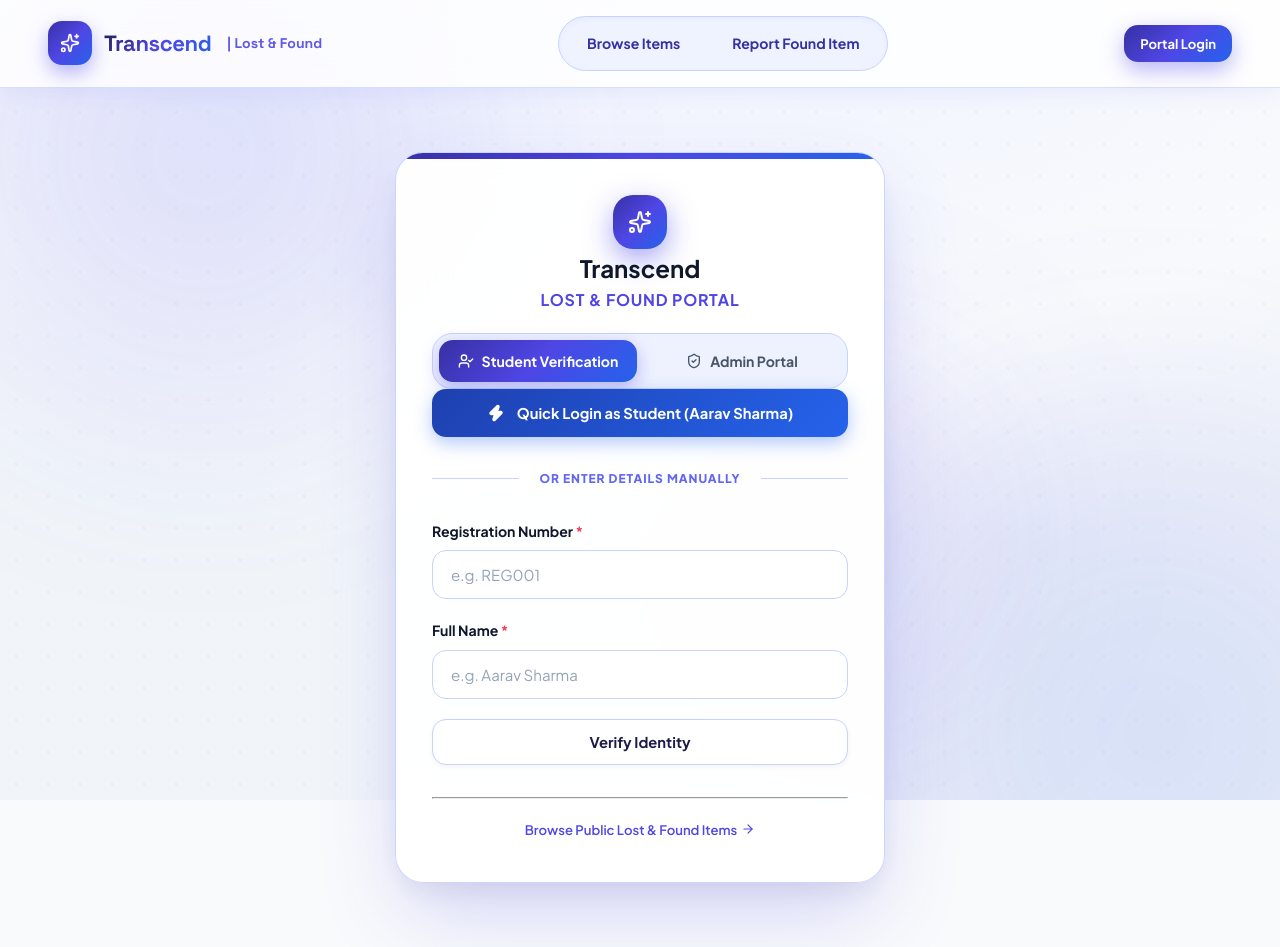
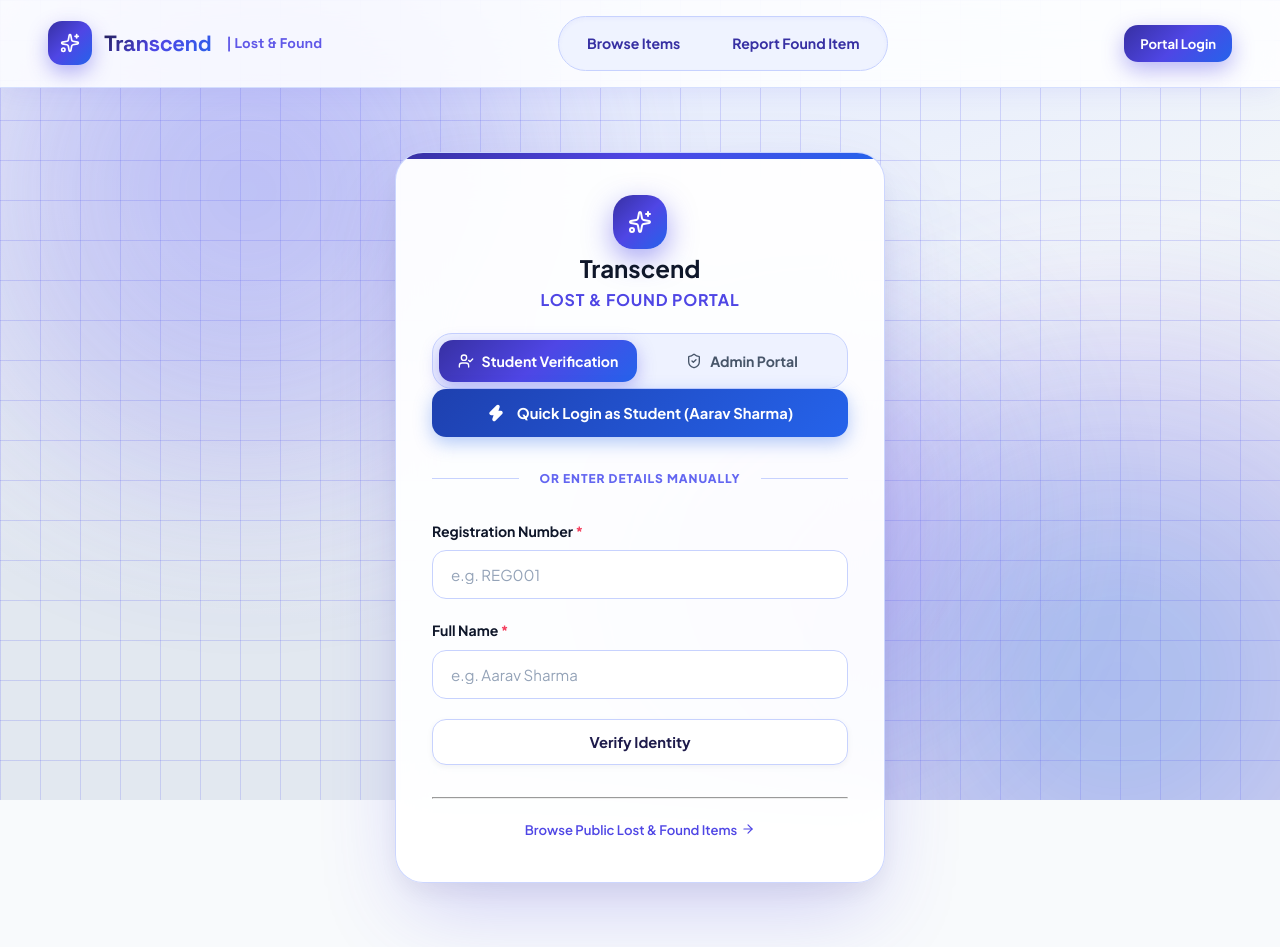
Before and after one commit to Shreyas0011/Lost_Found, a React (Vite) app in the folder client/: page / in a window 1280 px wide. Built offline with nearby package versions, Linux system fonts and the light colour scheme; no server answers.

Commit message:
Enhance background grid to be sharp, bold, and clearly visible with linear grid lines

```diff
--- a/client/src/index.css
+++ b/client/src/index.css
@@ -103,60 +103,61 @@ a { color: inherit; text-decoration: none; }
   z-index: -1;
   overflow: hidden;
   pointer-events: none;
-  background: radial-gradient(ellipse 100% 80% at 50% -10%, #EEF2FF 0%, #F8FAFC 70%, #F1F5F9 100%);
+  background: radial-gradient(ellipse 120% 90% at 50% -10%, #E0E7FF 0%, #F1F5F9 55%, #E2E8F0 100%);
 }
 
 .bg-mesh__orb {
   position: absolute;
   border-radius: 50%;
-  filter: blur(100px);
-  opacity: 0.55;
+  filter: blur(80px);
+  opacity: 0.75;
   pointer-events: none;
-  animation: floatOrb 20s infinite ease-in-out alternate;
+  animation: floatOrb 18s infinite ease-in-out alternate;
 }
 
 .bg-mesh__orb--1 {
-  width: 580px;
-  height: 580px;
-  top: -160px;
-  left: -120px;
-  background: radial-gradient(circle, rgba(99, 102, 241, 0.35) 0%, rgba(79, 70, 229, 0.12) 70%, transparent 100%);
-  animation-duration: 18s;
+  width: 600px;
+  height: 600px;
+  top: -140px;
+  left: -100px;
+  background: radial-gradient(circle, rgba(99, 102, 241, 0.55) 0%, rgba(79, 70, 229, 0.25) 60%, transparent 100%);
+  animation-duration: 16s;
 }
 
 .bg-mesh__orb--2 {
-  width: 650px;
-  height: 650px;
-  bottom: -220px;
-  right: -150px;
-  background: radial-gradient(circle, rgba(37, 99, 235, 0.3) 0%, rgba(139, 92, 246, 0.12) 70%, transparent 100%);
-  animation-duration: 22s;
-  animation-delay: -6s;
+  width: 680px;
+  height: 680px;
+  bottom: -180px;
+  right: -120px;
+  background: radial-gradient(circle, rgba(37, 99, 235, 0.5) 0%, rgba(139, 92, 246, 0.25) 60%, transparent 100%);
+  animation-duration: 20s;
+  animation-delay: -5s;
 }
 
 .bg-mesh__orb--3 {
-  width: 420px;
-  height: 420px;
-  top: 35%;
-  left: 45%;
-  background: radial-gradient(circle, rgba(168, 85, 247, 0.22) 0%, rgba(59, 130, 246, 0.08) 70%, transparent 100%);
-  animation-duration: 26s;
-  animation-delay: -12s;
+  width: 460px;
+  height: 460px;
+  top: 30%;
+  left: 40%;
+  background: radial-gradient(circle, rgba(168, 85, 247, 0.38) 0%, rgba(59, 130, 246, 0.18) 60%, transparent 100%);
+  animation-duration: 24s;
+  animation-delay: -10s;
 }
 
 .bg-mesh__grid {
   position: absolute;
   inset: 0;
   background-image:
-    radial-gradient(rgba(79, 70, 229, 0.07) 1.5px, transparent 1.5px);
-  background-size: 32px 32px;
+    linear-gradient(to right, rgba(99, 102, 241, 0.22) 1.5px, transparent 1.5px),
+    linear-gradient(to bottom, rgba(99, 102, 241, 0.22) 1.5px, transparent 1.5px);
+  background-size: 40px 40px;
   pointer-events: none;
 }
 
 @keyframes floatOrb {
   0% { transform: translate(0, 0) scale(1); }
-  50% { transform: translate(50px, 35px) scale(1.06); }
-  100% { transform: translate(-25px, 60px) scale(0.96); }
+  50% { transform: translate(60px, 40px) scale(1.08); }
+  100% { transform: translate(-30px, 70px) scale(0.94); }
 }
 
 /* ─── NAVBAR ─────────────────────────────────────────────────────────────── */
```
